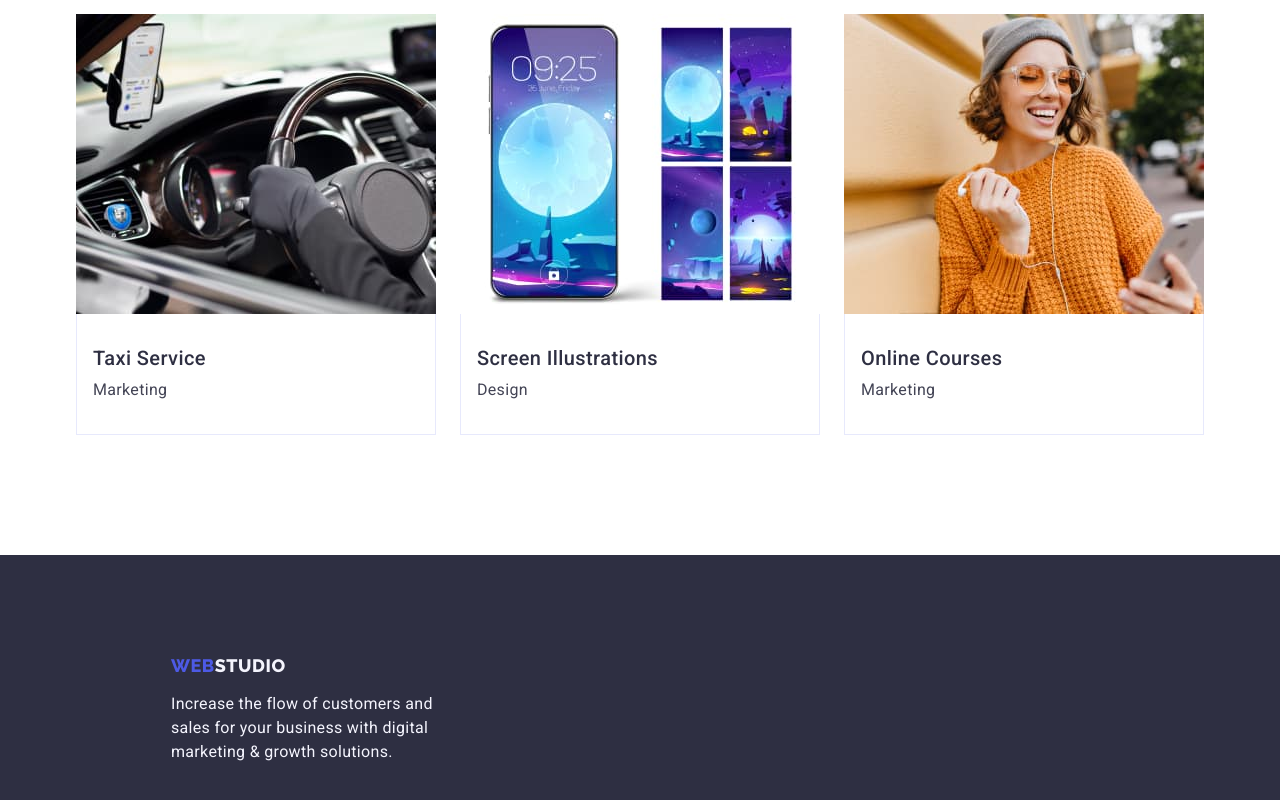
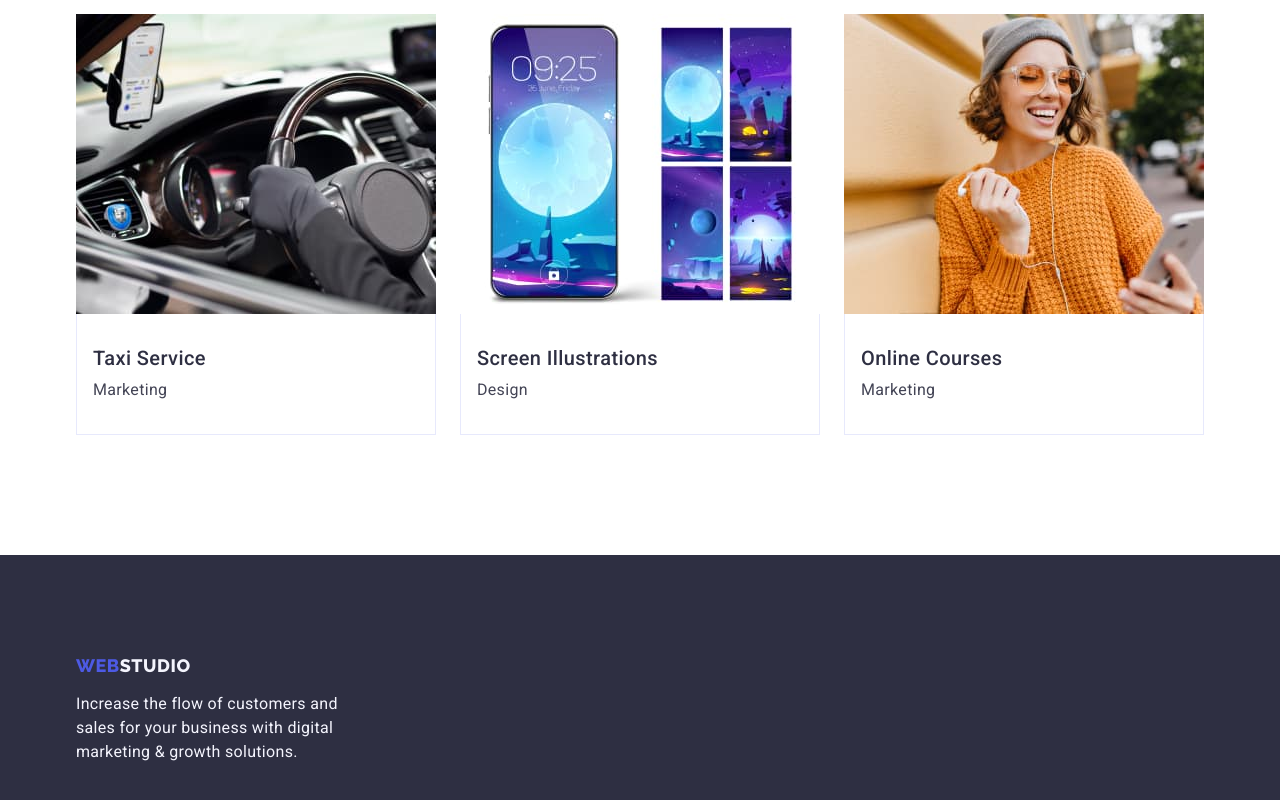
Before and after one commit to Eldar-Abbasov/goit-markup-hw-03, a plain HTML site: page index.html in a window 1280 px wide. Shown: the part 2460-3260 px from the top of the page. Drawn offline with nearby package versions, Linux system fonts and the light colour scheme.

Commit message:
Update styles.css

```diff
--- a/css/styles.css
+++ b/css/styles.css
@@ -283,8 +283,7 @@ img {
 
 .footer {
   background-color: #2e2f42;
-  padding: 100px;
-  padding-left: 156px;
+  padding: 100px 0;
 }
 
 .footer-logo {
```
